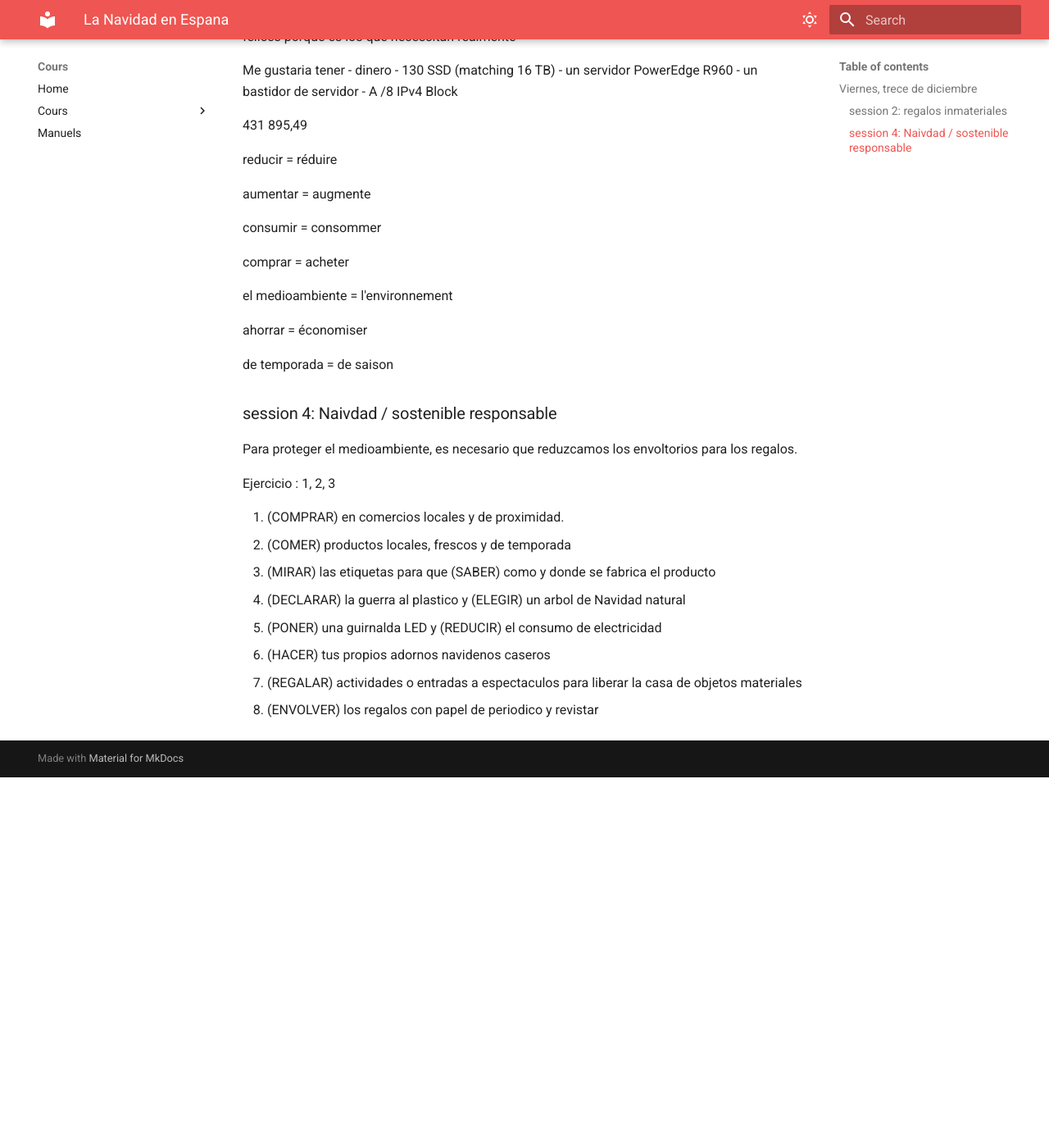
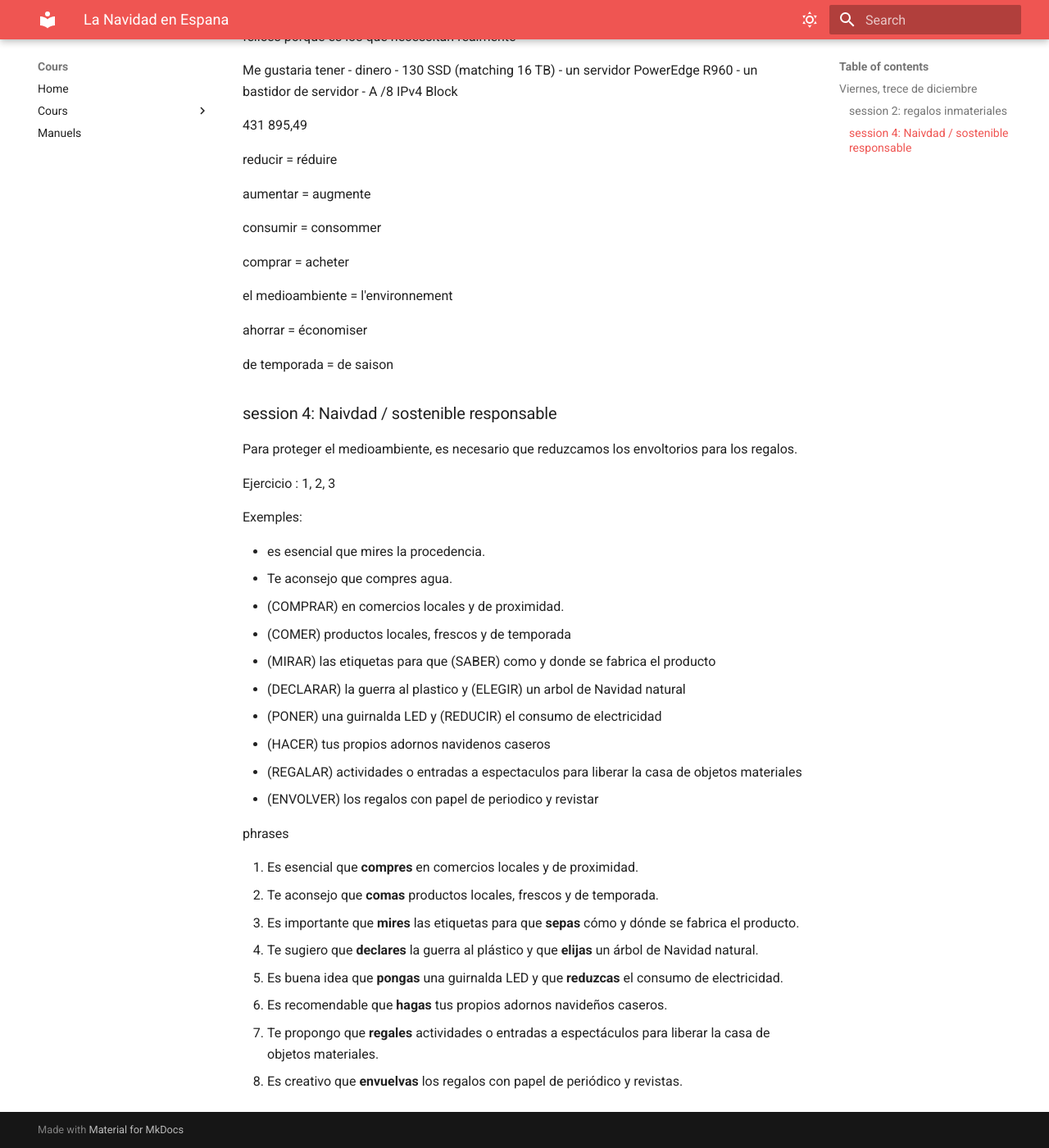
Before and after one commit to Labfox/Cours, an MkDocs documentation site: the page built from docs/spanish/sequency4.md, in a window 1280 px wide and 1400 px high, scrolled down 1344 px. Shown: the whole window at 82% size. Built offline with MkDocs 1.6.1 and Material for MkDocs 9.7.7, drawn with Linux system fonts in a browser that asks for light colours; before the commit the page ends 2292 px from its top, so only the background shows below that.

Commit message:
homework

```diff
--- a/docs/spanish/sequency4.md
+++ b/docs/spanish/sequency4.md
@@ -118,6 +118,11 @@
 
 Ejercicio : 1, 2, 3
 
+Exemples:
+
+- es esencial que mires la procedencia.
+- Te aconsejo que compres agua.
+
 1. (COMPRAR) en comercios locales y de proximidad.
 2. (COMER) productos locales, frescos y de temporada
 3. (MIRAR) las etiquetas para que (SABER) como y donde se fabrica el producto
@@ -126,3 +131,14 @@
 6. (HACER) tus propios adornos navidenos caseros
 7. (REGALAR) actividades o entradas a espectaculos para liberar la casa de objetos materiales
 8. (ENVOLVER) los regalos con papel de periodico y revistar
+
+phrases
+
+1. Es esencial que **compres** en comercios locales y de proximidad.
+2. Te aconsejo que **comas** productos locales, frescos y de temporada.
+3. Es importante que **mires** las etiquetas para que **sepas** cómo y dónde se fabrica el producto.
+4. Te sugiero que **declares** la guerra al plástico y que **elijas** un árbol de Navidad natural.
+5. Es buena idea que **pongas** una guirnalda LED y que **reduzcas** el consumo de electricidad.
+6. Es recomendable que **hagas** tus propios adornos navideños caseros.
+7. Te propongo que **regales** actividades o entradas a espectáculos para liberar la casa de objetos materiales.
+8. Es creativo que **envuelvas** los regalos con papel de periódico y revistas.
```
